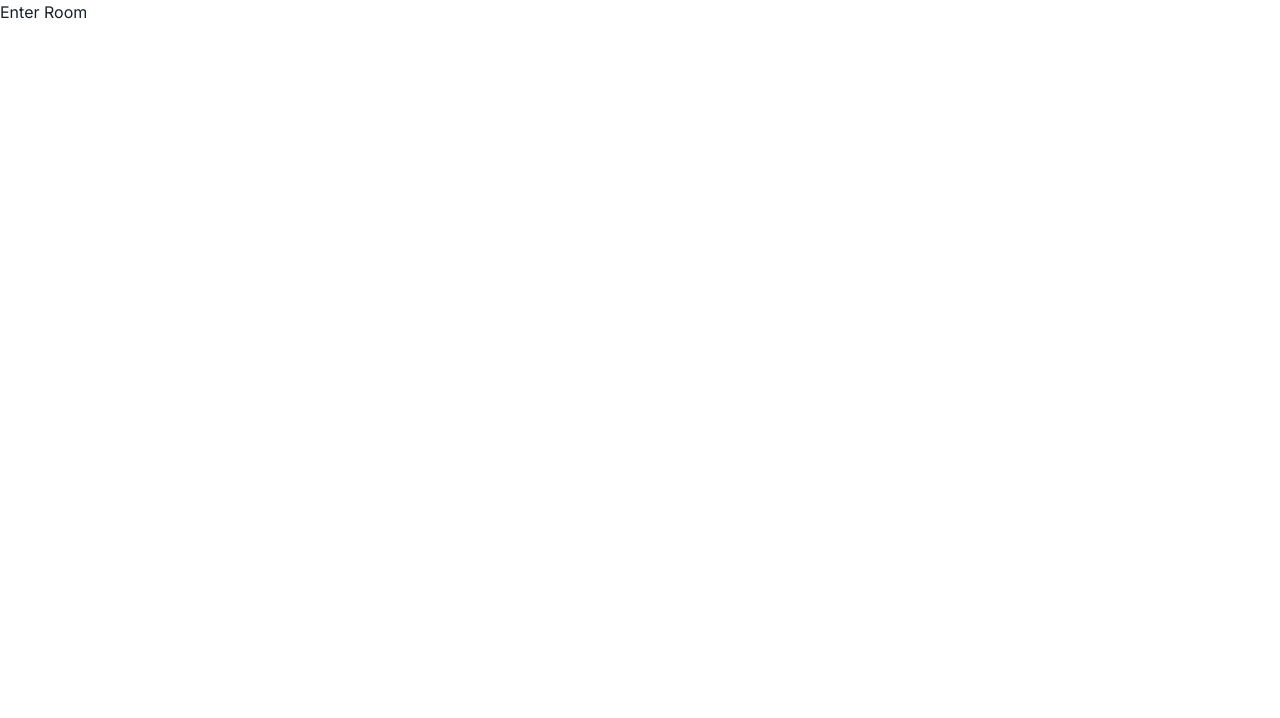
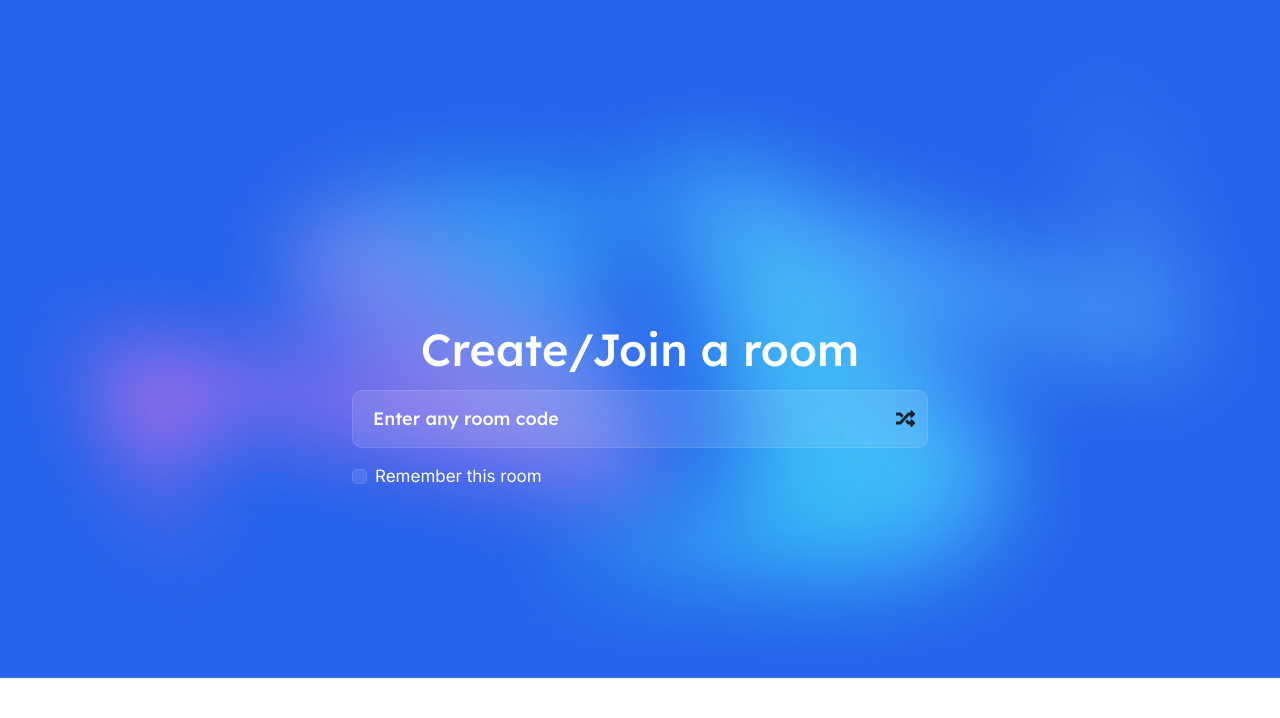
Before and after one commit to peetacho/docfer, a React (Create React App) app in the folder client/: page /enter-room in a window 1280 px wide. Shown: the top 718 px of the page. Built offline with nearby package versions, Linux system fonts and the light colour scheme.

Commit message:
added enter room page

```diff
--- a/client/package.json
+++ b/client/package.json
@@ -3,6 +3,7 @@
   "version": "0.1.0",
   "private": true,
   "dependencies": {
+    "@chakra-ui/icons": "^2.0.9",
     "@chakra-ui/react": "^2.3.1",
     "@emotion/react": "^11.10.4",
     "@emotion/styled": "^11.10.4",
@@ -12,6 +13,7 @@
     "framer-motion": "^7.2.1",
     "react": "^18.2.0",
     "react-dom": "^18.2.0",
+    "react-icons": "^4.4.0",
     "react-router-dom": "^5.3.0",
     "react-scripts": "5.0.1",
     "socket.io-client": "^4.5.1",
--- /dev/null
+++ b/client/src/components/CustomCheckbox/CustomCheckbox.js
@@ -0,0 +1,49 @@
+import {
+    Text,
+    Flex,
+    useCheckbox,
+    chakra
+} from '@chakra-ui/react'
+import { BsCheck } from 'react-icons/bs'
+
+const CustomCheckbox = (props) => {
+    const { state, getCheckboxProps, getInputProps, getLabelProps, htmlProps } =
+        useCheckbox(props)
+
+    return (
+        <chakra.label
+            display='flex'
+            flexDirection='row'
+            alignItems='center'
+            gridColumnGap={2}
+            cursor='pointer'
+            mt={'13px'}
+            {...htmlProps}
+        >
+            <input {...getInputProps()} hidden />
+            <Flex
+                alignItems='center'
+                justifyContent='center'
+                borderRadius={'5px'}
+                bg={'rgba(255, 255, 255, 0.1)'}
+                border='1px solid'
+                borderColor='rgba(255, 255, 255, 0.11)'
+                w={'15px'}
+                h={'15px'}
+                {...getCheckboxProps()}
+            >
+                {state.isChecked && <BsCheck />}
+            </Flex>
+            <Text
+                fontWeight={400}
+                fontSize={'17px'}
+                color={'white'}
+                lineHeight={'30px'}
+                {...getLabelProps()}>
+                {props.text}
+            </Text>
+        </chakra.label>
+    )
+}
+
+export default CustomCheckbox;
--- a/client/src/components/EnterRoom/EnterRoom.js
+++ b/client/src/components/EnterRoom/EnterRoom.js
@@ -1,12 +1,83 @@
 import React from "react";
 import useLocalStorage from "../../hooks/useLocalStorage";
+import {
+    Box,
+    IconButton,
+    Input,
+    InputGroup,
+    InputRightElement,
+    Text,
+    Flex
+} from '@chakra-ui/react'
+import bgImage from '../../assets/images/enter-room-bg.jpeg'
+import { FaRandom } from 'react-icons/fa'
+import { validateRoomCode } from "../../utils/utils";
+import CustomCheckbox from "../CustomCheckbox/CustomCheckbox";
 
 const EnterRoom = () => {
     const [id, setId] = useLocalStorage('id')
     return (
-        <div>
-            Enter Room
-        </div>
+        <>
+            <Box
+                position={'fixed'}
+                height={'100%'}
+                zIndex={-1}>
+                <img src={bgImage} alt="im" />
+            </Box>
+            <Flex
+                minHeight={'inherit'}
+                justifyContent={'center'}
+                alignItems={'center'}>
+                <Flex
+                    width={'xl'}
+                    flexDirection={'column'}
+                    color={'white'}>
+                    <Text
+                        alignSelf={'center'}
+                        fontFamily={'Lexend'}
+                        fontWeight={500}
+                        fontSize={'45px'}
+                        lineHeight={'81px'}>
+                        Create/Join a room
+                    </Text>
+                    <InputGroup width='100%'>
+                        <Input
+                            borderRadius={'10px'}
+                            placeholder='Enter any room code'
+                            background={'rgba(255, 255, 255, 0.1)'}
+                            border={'1px solid'}
+                            borderColor={'rgba(255, 255, 255, 0.11)'}
+                            height={'58px'}
+                            px={'20px'}
+                            py={'18px'}
+                            color={'white'}
+                            _placeholder={{ color: 'white', fontFamily: 'Lexend', fontSize: '18px', lineHeight: '22.5px', fontWeight: 500 }}
+                            _hover={{ borderColor: 0 }}
+                            _focus={{ border: '1px solid rgba(255, 255, 255, 0.4)' }}
+                            _focusVisible={{ borderColor: 'initial', boxShadow: 'none' }}
+                            onKeyDown={e => {
+                                if (e.key === 'Enter') {
+                                    if (validateRoomCode(e.target.value)) {
+                                        console.log("enter pressed!", e.target.value)
+                                        window.location = '/room/' + e.target.value
+                                    }
+                                }
+                            }}
+                        />
+                        <InputRightElement h={'full'}>
+                            <IconButton
+                                aria-label='randomize'
+                                icon={<FaRandom size={'1.2rem'} />}
+                                variant={'ghost'}
+                                pr={'4px'}
+                                _hover={{ bg: 'none' }}
+                                _active={{ bg: 'none', color: 'rgba(255, 255, 255, 0.7)' }} />
+                        </InputRightElement>
+                    </InputGroup>
+                    <CustomCheckbox text={'Remember this room'} />
+                </Flex>
+            </Flex>
+        </>
     )
 }
 
--- a/client/src/lib/theme.js
+++ b/client/src/lib/theme.js
@@ -20,31 +20,22 @@ const styles = {
 
 const colors = {
     brand: {
-        50: "#193766",
-        100: "#193766",
-        200: "#193766",
-        300: "#193766",
-        400: "#193766",
-        500: "#193766",
-        600: "#193766",
-        700: "#193766",
-        800: "#193766",
-        900: "#193766",
+        400: "#1C64F2"
     },
     sub: {
-        50: "#697B98",
-        100: "#697B98",
-        200: "#697B98",
-        300: "#697B98",
-        400: "#697B98",
-        500: "#697B98",
-        600: "#697B98",
-        700: "#697B98",
-        800: "#697B98",
-        900: "#697B98",
+        400: "#1C64F212"
     },
     primary: {
-        400: "#3B82F6"
+        400: "#111928"
+    },
+    secondary: {
+        400: "#4B5563"
+    },
+    bgPrimary: {
+        400: "white"
+    },
+    bgSecondary: {
+        400: "#F7F8FA"
     }
 }
 
--- a/client/src/pages/EnterRoomPage/EnterRoomPage.js
+++ b/client/src/pages/EnterRoomPage/EnterRoomPage.js
@@ -1,9 +1,13 @@
+import { Box } from '@chakra-ui/layout';
 import React from 'react'
 import EnterRoom from '../../components/EnterRoom/EnterRoom';
 
 const EnterRoomPage = () => {
     return (
-        <EnterRoom />
+        <Box
+            minHeight={'100vh'}>
+            <EnterRoom />
+        </Box>
     );
 };
 
--- a/client/src/routes/index.js
+++ b/client/src/routes/index.js
@@ -1,7 +1,7 @@
 import React from 'react';
 import { BrowserRouter as Router, Switch, Route } from 'react-router-dom';
 import LandingPage from '../pages/LandingPage/LandingPage';
-import EnterRoom from '../components/EnterRoom/EnterRoom';
+import EnterRoomPage from '../pages/EnterRoomPage/EnterRoomPage';
 import RoomPage from '../pages/RoomPage/RoomPage';
 
 export default function Routes() {
@@ -9,7 +9,7 @@ export default function Routes() {
         <Router>
             <Switch>
                 <Route exact path="/" component={LandingPage} />
-                <Route path="/enter-room" component={EnterRoom} />
+                <Route path="/enter-room" component={EnterRoomPage} />
                 <Route path="/room/:roomID" component={RoomPage} />
             </Switch>
         </Router>
--- /dev/null
+++ b/client/src/utils/utils.js
@@ -0,0 +1,4 @@
+// assumes s is of type string
+export const validateRoomCode = (s) => {
+    return s !== undefined && s !== "" && !s.includes(" ")
+};
```
Also changed, not shown: client/src/assets/images/enter-room-bg.jpeg (added).
